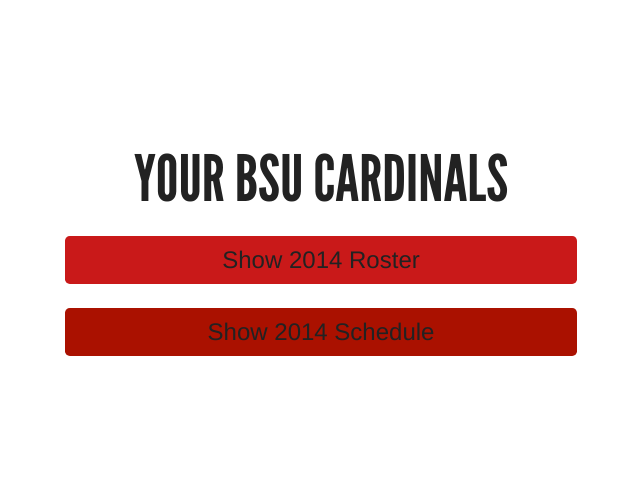
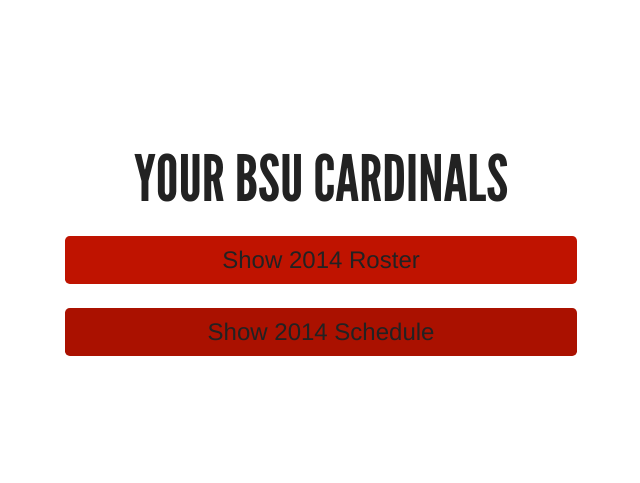
Before and after one commit to Riggd/BSUMCS, a PHP site: page / in a window 1280 px wide, with the pointer over the restyled element. Shown: the part 1389-1872 px from the top of the page, without its empty margins (319-959 px from the left). Run offline with PHP 8.4, Linux system fonts and the light colour scheme; some libraries are stand-ins or nearby versions.

Commit message:
End of Day 2

```diff
--- a/css/styles.css
+++ b/css/styles.css
@@ -89,7 +89,7 @@
 
 .clickme:hover, .clickme:active {
     text-decoration: none;
-    background-color: #C91919;
+    background-color: #BF1300;
     color: #222;
 }
 
```
